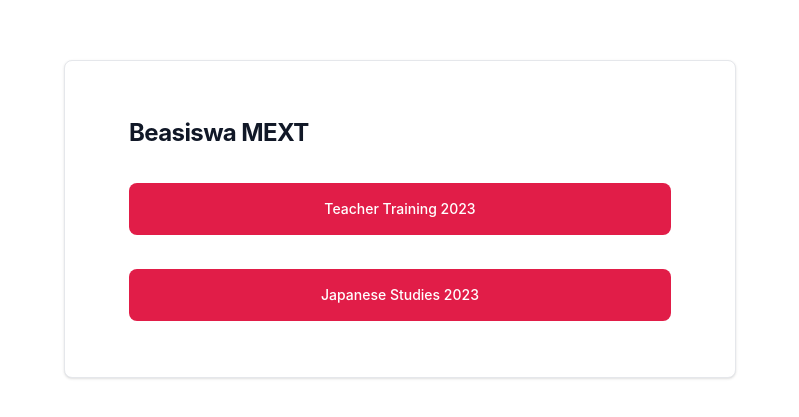
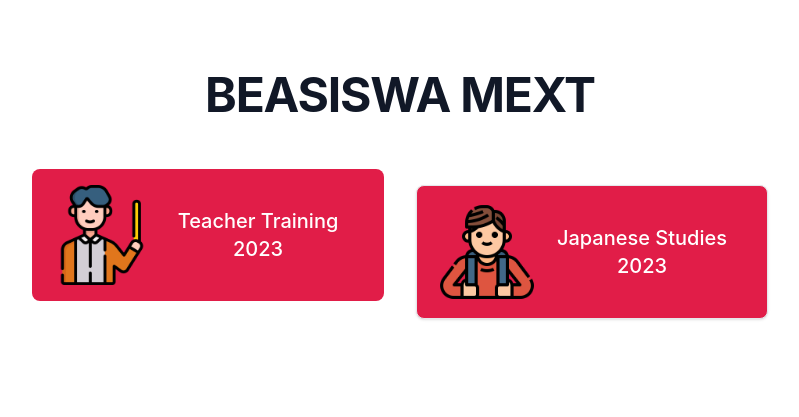
Before and after one commit to Reinhardjs/scholarship-registration-frontend, a React (Create React App) app: page / in a window 1280 px wide. Shown: the part 181-598 px from the top of the page, without its empty margins (240-1039 px from the left). Built offline with nearby package versions, Linux system fonts and the light colour scheme.

Commit message:
chore(mext-registration): refactor styling

```diff
--- a/src/pages/JapaneseStudiesRegistration.js
+++ b/src/pages/JapaneseStudiesRegistration.js
@@ -150,7 +150,7 @@
       <div className="grid h-screen place-items-center">
         <div className="min-w-full">
           <form
-            className="m-auto mt-10 mb-10 max-w-2xl rounded-lg border bg-white py-8 px-7 shadow"
+            className="m-auto mt-10 mb-10 max-w-2xl bg-white py-8 px-7"
             onSubmit={handleSubmit(onSubmit)}
           >
             <div className="space-y-4 p-2 sm:p-4 md:space-y-6">
--- a/src/pages/LandingPage.js
+++ b/src/pages/LandingPage.js
@@ -5,34 +5,42 @@
   const history = useHistory();
   return (
     <React.Fragment>
-      <div className="grid h-screen place-items-center">
-        <div className="min-w-full">
-          <div className="m-auto mt-10 mb-10 max-w-2xl rounded-lg border bg-white py-10 px-12 shadow">
+      <div className="flex h-screen">
+        <div className="mx-auto mt-[44%] w-full max-w-3xl sm:my-auto">
+          <div className="px-6 sm:-mt-12 md:px-0">
             <div className="space-y-4 p-2 sm:p-4 md:space-y-6">
-              <h1 className="text-xl font-bold leading-tight tracking-tight text-gray-900 dark:text-white md:text-2xl">
-                Beasiswa MEXT
+              <h1 className="text-center text-3xl font-bold leading-tight tracking-tight text-gray-900 dark:text-white sm:text-5xl">
+                BEASISWA MEXT
               </h1>
-              <div className="pt-2.5">
-                <button
-                  className="w-full rounded-lg bg-primary-600 px-5 py-4 text-center text-sm font-medium text-white hover:bg-primary-700 focus:outline-none focus:ring-4 focus:ring-primary-300 dark:bg-primary-600 dark:hover:bg-primary-700 dark:focus:ring-primary-800"
+              <div className="grid sm:grid-cols-2 sm:gap-8 sm:pt-4">
+                <div className="pt-2.5 sm:duration-200 sm:hover:translate-y-2">
+                  <div
+                    className="flex w-full cursor-pointer grid-cols-2 rounded-lg bg-primary-600 px-5 py-4 text-sm font-medium text-white hover:bg-primary-700 focus:outline-none focus:ring-4 focus:ring-primary-300 dark:bg-primary-600 dark:hover:bg-primary-700 dark:focus:ring-primary-800"
                     type="submit"
                     onClick={() => {
                       history.push("/teacher");
                     }}
                   >
+                    <img width="100" height="100" src="/images/teacher.png" />
+                    <p className="m-auto grow text-center text-lg sm:text-xl">
                       Teacher Training 2023
-                </button>
+                    </p>
                   </div>
-              <div className="pt-2.5">
-                <button
-                  className="w-full rounded-lg bg-primary-600 px-5 py-4 text-center text-sm font-medium text-white hover:bg-primary-700 focus:outline-none focus:ring-4 focus:ring-primary-300 dark:bg-primary-600 dark:hover:bg-primary-700 dark:focus:ring-primary-800"
+                </div>
+                <div className="mt-4 pt-2.5 sm:mt-0 sm:duration-200 sm:hover:translate-y-2">
+                  <div
+                    className="flex w-full cursor-pointer grid-cols-2 rounded-lg border bg-primary-600 px-5 py-4 text-sm font-medium text-white shadow hover:bg-primary-700 focus:outline-none focus:ring-4 focus:ring-primary-300 dark:bg-primary-600 dark:hover:bg-primary-700 dark:focus:ring-primary-800"
                     type="submit"
                     onClick={() => {
                       history.push("/student");
                     }}
                   >
+                    <img width="100" height="100" src="/images/student.png" />
+                    <p className="m-auto grow text-center text-lg sm:text-xl">
                       Japanese Studies 2023
-                </button>
+                    </p>
+                  </div>
+                </div>
               </div>
             </div>
           </div>
--- a/src/pages/TeacherTrainingRegistration.js
+++ b/src/pages/TeacherTrainingRegistration.js
@@ -156,7 +156,7 @@
       <div className="grid h-screen place-items-center">
         <div className="min-w-full">
           <form
-            className="m-auto mt-10 mb-10 max-w-2xl rounded-lg border bg-white py-8 px-7 shadow"
+            className="m-auto mt-10 mb-10 max-w-2xl bg-white py-8 px-7"
             onSubmit={handleSubmit(onSubmit)}
           >
             <div className="space-y-4 p-2 sm:p-4 md:space-y-6">
```
Lines whose indentation alone changed are shown as unchanged.
